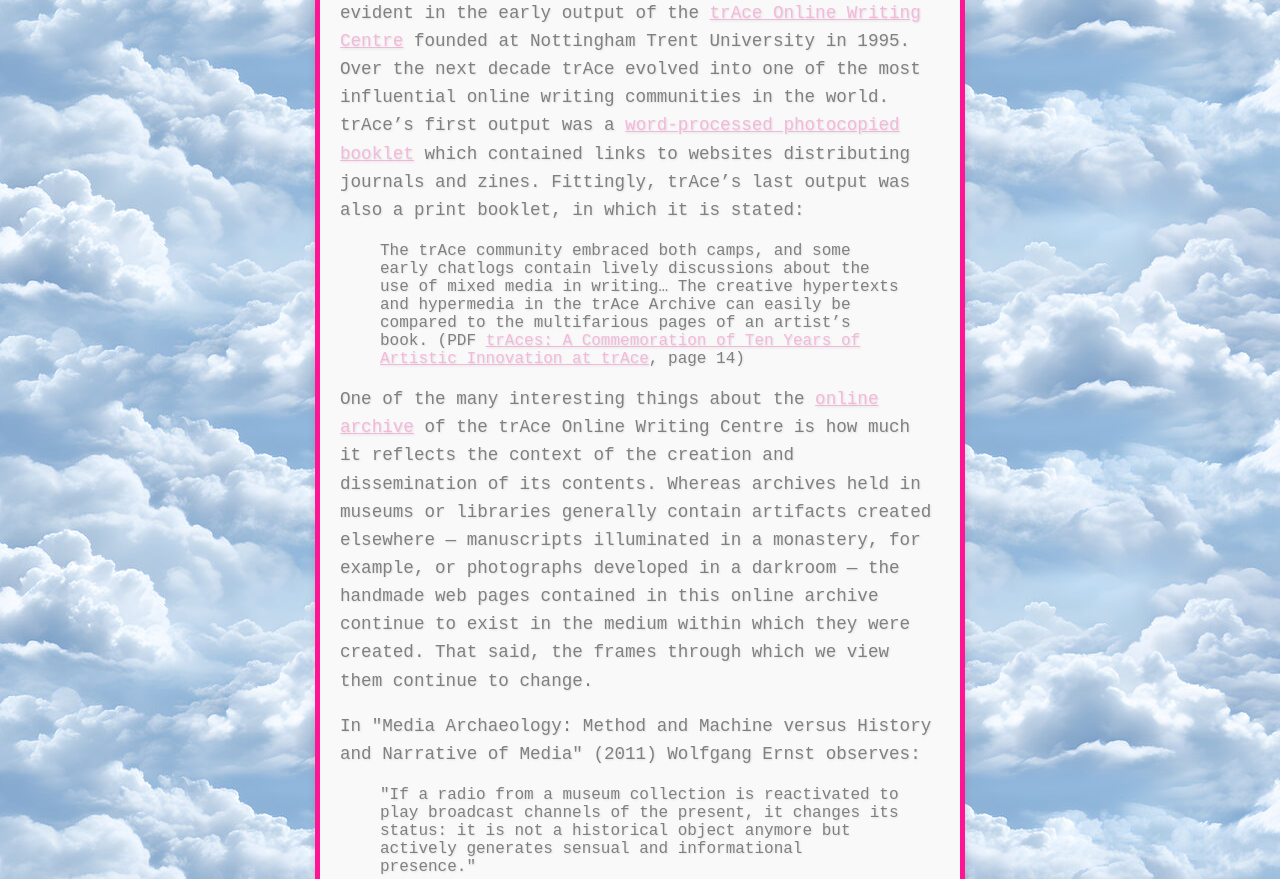
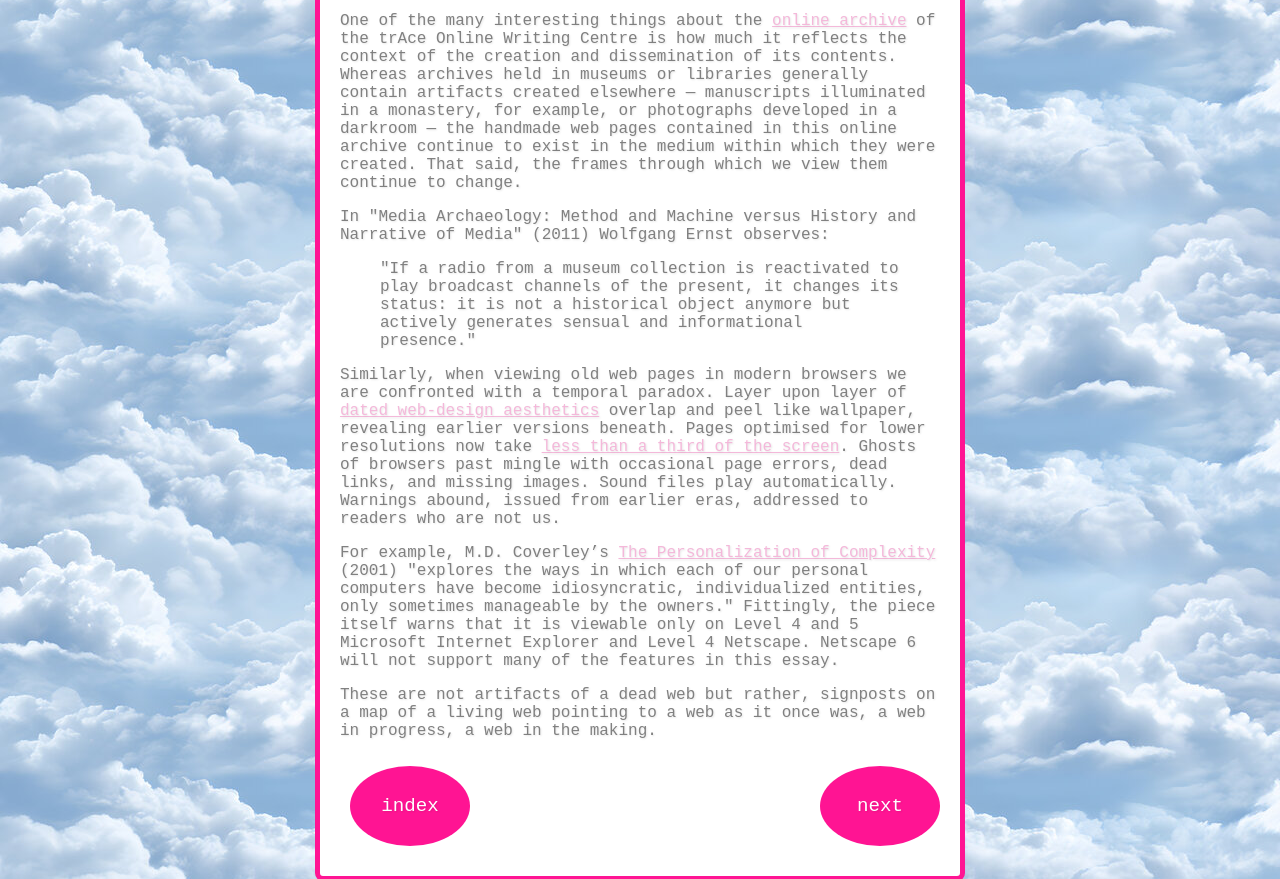
Before and after one commit to kaaaaathy/clairetest, a plain HTML site: page page1.html in a window 1280 px wide. Shown: the part 1389-2268 px from the top of the page. Drawn offline with Linux system fonts and the light colour scheme; a web font is replaced by a local one.

Commit message:
new stuff

```diff
--- a/page1.html
+++ b/page1.html
@@ -12,12 +12,12 @@
     </head>
 
     <body><!--all the contents of an HTML document goes here-->
-
         <div class="text-box">
-
             <h1>A Handmade Web</h1>
             <p>The term 'handmade' usually refers to objects made by hand or by using simple tools rather than machines. The result may be homely — as in a child's clay ashtray — or exquisite — as in a pair of bespoke brogues.</p>
+                <div class="inner-box">
                     <b>I evoke the term 'handmade web' to refer to web pages coded by hand rather than by software; web pages made and maintained by individuals rather than by businesses or corporations; web pages which are provisional, temporary, or one-of-a-kind; web pages which challenge conventions of reading, writing, design, ownership, privacy, security, or identity.</b>
+                </div>
             <p>Handmade web pages flourished in the mid-to-late-1990s, in the brief period after the academic web and before the corporate web. ‘Handmade’ is by no means the only or best term to define the web of this period.</p>
             <p>In her essay, <a href="https://art.teleportacia.org/observation/vernacular/" target="_blank"> A Vernacular Web (2005)</a>, Olia Lialina describes the web of the mid-1990s as:</p>
             <blockquote>bright, rich, personal, slow and under construction. It was a web of sudden connections and personal links. Pages were built on the edge of tomorrow, full of hope for a faster connection and a more powerful computer... it was a web of amateurs soon to be washed away by dot.com ambitions, professional authoring tools and guidelines designed by usability experts.</blockquote>
@@ -33,12 +33,10 @@
             </p>
             <p>For example, M.D. Coverley’s <a href="http://tracearchive.ntu.ac.uk/frame5/coverley/index.html" target="_blank"> The Personalization of Complexity</a> (2001) "explores the ways in which each of our personal computers have become idiosyncratic, individualized entities, only sometimes manageable by the owners." Fittingly, the piece itself warns that it is viewable only on Level 4 and 5 Microsoft Internet Explorer and Level 4 Netscape. Netscape 6 will not support many of the features in this essay.</p>
             <p>These are not artifacts of a dead web but rather, signposts on a map of a living web pointing to a web as it once was, a web in progress, a web in the making.</p>
-
-        <p><a href="index.html">back</p>
-        <p><a href="page2.html">next</p>
-
-
-        <img src="computer.gif" alt="Side GIF" class="side-gif">
+                <div class="nav-container">
+                    <a href="index.html" class="nav-button index">index</a>
+                    <a href="page2.html" class="nav-button next">next</a>
+                </div>
         </div>
     </body>
 </html>
--- a/styles.css
+++ b/styles.css
@@ -7,13 +7,15 @@ body {
   background-image: url('sky.jpg');
   background-repeat: repeat;
   background-size: auto;
-
   font-family: 'Special Elite', monospace;
   text-shadow: 1px 1px 2px rgba(0, 0, 0, 0.1);
 }
+
 h1 {
   color: deeppink;
   font-family: 'Goozette', sans-serif;
+  text-align: center;
+  font-size: 2em;
 }
 blockquote {
   color: gray;
@@ -33,36 +35,28 @@ a:hover {
     text-decoration: underline wavy;
 }
 
-
-/* container with fixed width and borders */
 .text-box {
-    width: 600px; /* Fixed width, it won't expand */
-    margin: 20px auto; /* Center the box horizontally */
-    padding: 20px; /* Add space inside the box */
-    border: 5px solid deeppink; /* Solid border around the text */
-    background-color: #f9f9f9; /* Light background color */
-    box-shadow: 0 4px 8px rgba(0, 0, 0, 0.1); /* Subtle shadow for depth */
-    border-radius: 8px; /* Rounded corners */
-    overflow: auto; /* Ensure content stays inside the box */
-    posoition: relative;
+    width: 600px;
+    margin: 20px auto;
+    padding: 20px;
+    border: 5px solid deeppink;
+    background-color: white;
+    border-radius: 8px;
+    overflow: auto;
 }
 
-/* style the text inside the box */
-.text-box h1 {
-    text-align: center; /* Center the heading */
-    font-size: 2em; /* Larger heading size */
+.inner-box {
+    width: 80%;
+    margin: 20px auto;
+    padding: 15px;
+    border: 3px solid deeppink;
+    border-radius: 5px;
 }
 
-.text-box p {
-    line-height: 1.6; /* Increase line height for better readability */
-    font-size: 1.1em; /* Slightly larger paragraph text */
-}
-
-/* animation */
 .fly-around {
-    position: absolute; /* Allows the image to move freely on the page */
-    width: 100px; /* Adjust the size of the image */
-    animation: fly 40s infinite, spin 5s infinite; /* 10s duration, repeating infinitely */
+    position: absolute;
+    width: 100px;
+    animation: fly 40s infinite, spin 5s infinite;
 }
 
 @keyframes fly {
@@ -114,20 +108,37 @@ a:hover {
 
 @keyframes spin {
     0% {
-        transform: rotate(0deg); /* Start with no rotation */
+        transform: rotate(0deg);
     }
     100% {
-        transform: rotate(360deg); /* Complete a full rotation */
+        transform: rotate(360deg);
     }
 }
 
+.nav-button {
+    display: inline-block;
+    background-color: deeppink;
+    color: white;
+    text-align: center;
+    text-decoration: none;
+    font-size: 1.2em;
+    padding: 10px;
+    margin: 10px;
+    border-radius: 50%;
+    width: 100px;
+    height: 60px;
+    line-height: 60px;
+    transition: background-color 0.3s ease;
+    vertical-align: middle;
+}
 
-  .side-gif {
-    width: 200px;
-    position: absolute;
-    top: 410px;
-    right: 60px;
-  }
+.nav-button:hover {
+    background-color: #ff5722;
+}
 
+.nav-button.next {
+    float: right;
+    margin-right: 0;
+}
 
 }
```
Also changed, not shown: page2.html (+1 -12 lines), 1 other file. Lines whose indentation alone changed are shown as unchanged.
